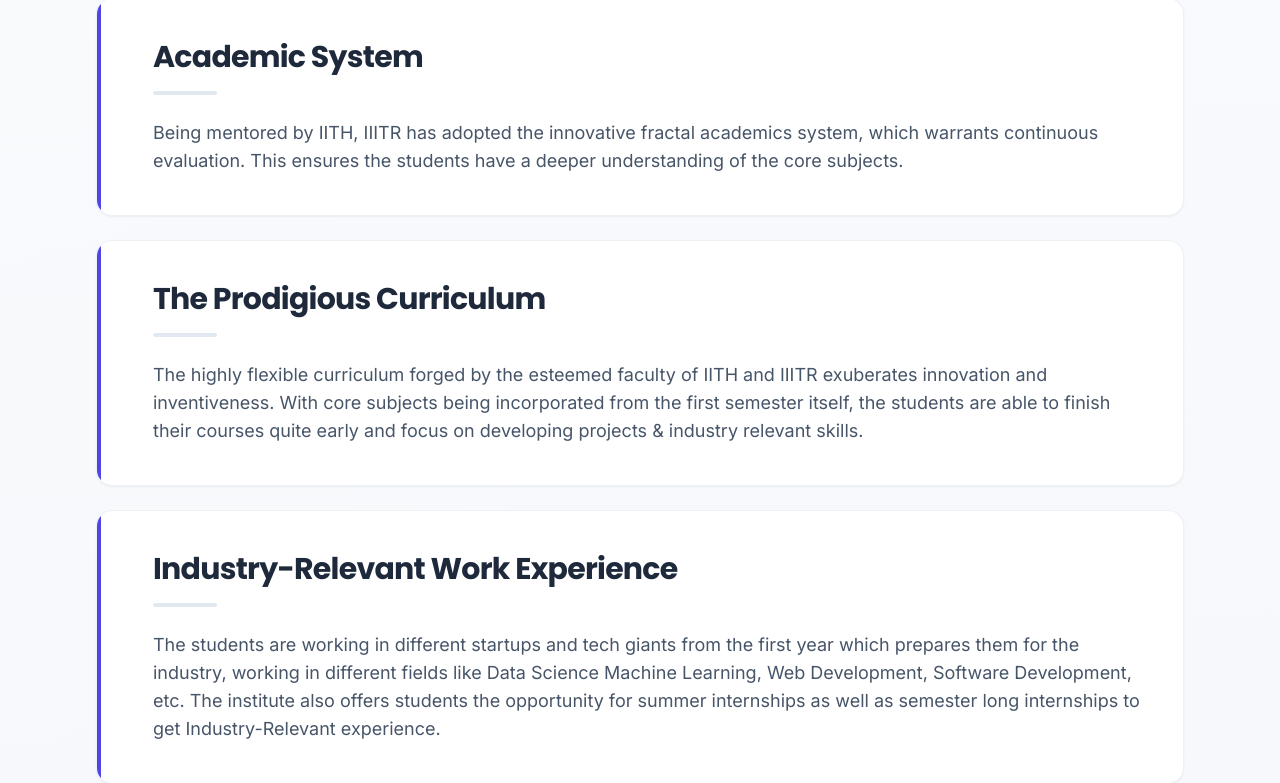
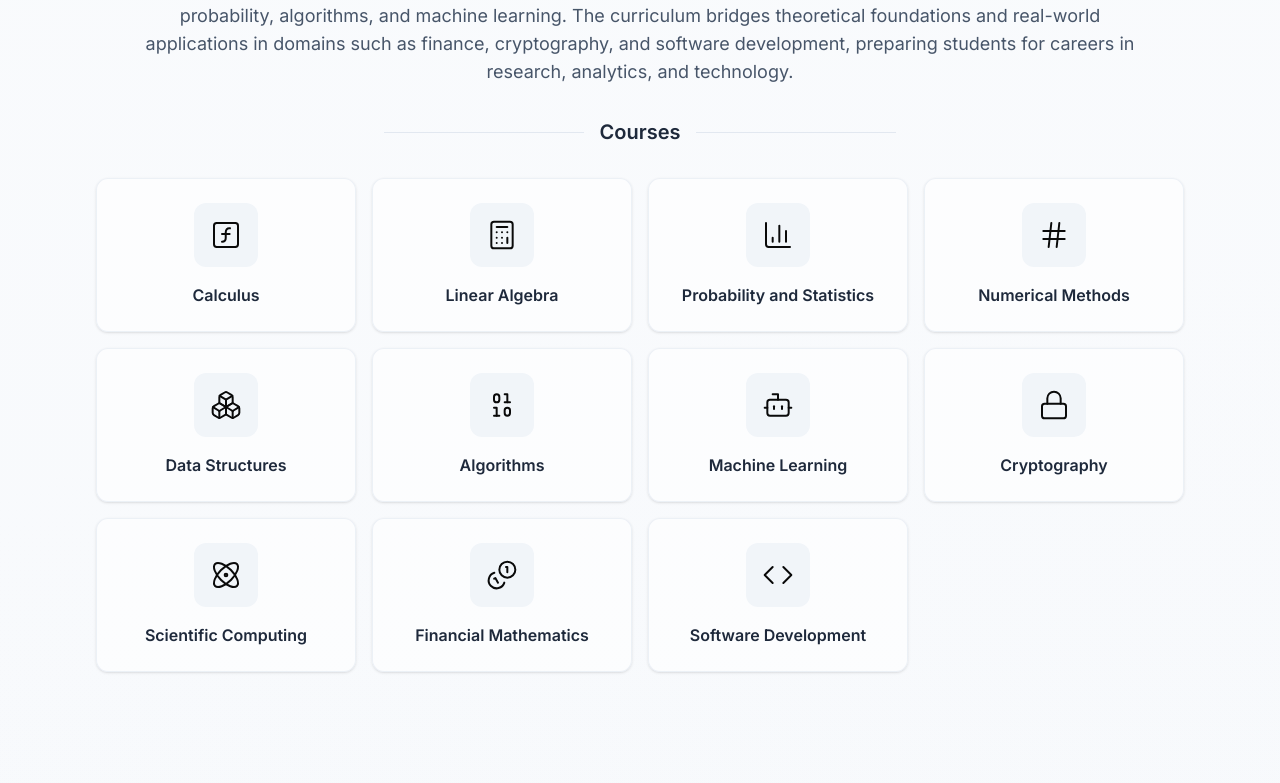
Before and after one commit to vinay-oppuri/tnp-iiitr, a Next.js app: page / in a window 1280 px wide. Shown: the part 5166-5949 px from the top of the page. Built offline with nearby package versions, Linux system fonts and the light colour scheme.

Commit message:
added mnc branch in both academics and research

```diff
--- a/components/Display.tsx
+++ b/components/Display.tsx
@@ -10,7 +10,7 @@ export default function Display({ collection }: DisplayProps) {
     return (
         <div className="mx-auto w-full">
             <h3 className="font-display mb-6 text-center text-2xl font-semibold text-indigo-900 sm:mb-8 sm:text-3xl">
-                Recruiters
+                Past Recruiters
             </h3>
             <div className="grid grid-cols-2 gap-4 sm:grid-cols-3 lg:grid-cols-4">
                 {collection.map((item) => {
--- a/components/core/Navbar.tsx
+++ b/components/core/Navbar.tsx
@@ -135,7 +135,7 @@ export default function Navbar() {
                                     "text-sm font-medium transition",
                                     isTransparent
                                         ? "text-slate-300 hover:text-white hover:bg-white/10"
-                                        : "text-slate-300 hover:text-white hover:bg-slate-800"
+                                        : "text-slate-300 hover:text-white hover:bg-white/10"
                                 )}
                                 onClick={() => jumpToSection(item.target)}
                             >
@@ -151,7 +151,7 @@ export default function Navbar() {
                                         "text-sm font-medium transition",
                                         isTransparent
                                             ? "text-slate-300 hover:text-white hover:bg-white/10"
-                                            : "text-slate-300 hover:text-white hover:bg-slate-800"
+                                            : "text-slate-300 hover:text-white hover:bg-white/10"
                                     )}
                                 >
                                     For Companies <ChevronDown className="ml-1 h-4 w-4" />
--- a/components/landing/WhatWeOfferDisplay.tsx
+++ b/components/landing/WhatWeOfferDisplay.tsx
@@ -40,7 +40,11 @@ export default function WhatWeOfferDisplay() {
                                     <div className="h-px w-full max-w-[100px] bg-slate-200 sm:max-w-[200px]" />
                                 </div>
 
-                                <div className="grid grid-cols-1 gap-4 sm:grid-cols-2 lg:grid-cols-3 xl:grid-cols-4">
+                                <div className={`grid gap-4 ${item.courses.length === 1 ? "grid-cols-1" :
+                                    item.courses.length === 2 ? "grid-cols-1 sm:grid-cols-2" :
+                                        item.courses.length === 3 ? "grid-cols-1 sm:grid-cols-2 lg:grid-cols-3" :
+                                            "grid-cols-1 sm:grid-cols-2 lg:grid-cols-3 xl:grid-cols-4"
+                                    }`}>
                                     {item.courses.map((course, idx) => (
                                         <Card key={idx} className="group overflow-hidden border-slate-200/60 bg-white/60 transition-all duration-300 hover:-translate-y-1 hover:border-slate-400 hover:bg-white hover:shadow-[0_8px_30px_rgb(0,0,0,0.08)]">
                                             <CardContent className="flex h-full flex-col items-center justify-center gap-4 p-6 text-center">
@@ -74,7 +78,11 @@ export default function WhatWeOfferDisplay() {
                                     <div className="h-px w-full max-w-[100px] bg-slate-200 sm:max-w-[200px]" />
                                 </div>
 
-                                <div className="grid grid-cols-1 gap-4 sm:grid-cols-2 lg:grid-cols-3 xl:grid-cols-4">
+                                <div className={`grid gap-4 ${item.courses.slice(0, 8).length === 1 ? "grid-cols-1" :
+                                    item.courses.slice(0, 8).length === 2 ? "grid-cols-1 sm:grid-cols-2" :
+                                        item.courses.slice(0, 8).length === 3 ? "grid-cols-1 sm:grid-cols-2 lg:grid-cols-3" :
+                                            "grid-cols-1 sm:grid-cols-2 lg:grid-cols-3 xl:grid-cols-4"
+                                    }`}>
                                     {item.courses.slice(0, 8).map((course, idx) => (
                                         <Card key={idx} className="group overflow-hidden border-slate-200/60 bg-white/60 transition-all duration-300 hover:-translate-y-1 hover:border-slate-400 hover:bg-white hover:shadow-[0_8px_30px_rgb(0,0,0,0.08)]">
                                             <CardContent className="flex h-full flex-col items-center justify-center gap-4 p-6 text-center">
--- a/data/WhatWeOffer.ts
+++ b/data/WhatWeOffer.ts
@@ -3,7 +3,7 @@ import {
     MonitorSmartphone, Cpu, Braces, Binary, Boxes, Layers,
     Calculator, FunctionSquare, BarChart3, Atom, BookHeart, Bot,
     RadioTower, Car, Eye, Plane, Cloud, MapPin, Server,
-    Activity, Hash, Scale, Share2, Wifi, HardDrive
+    Activity, Hash, Scale, Share2, Wifi, HardDrive, Coins, Lock
 } from "lucide-react";
 
 const Academics = [
@@ -50,6 +50,24 @@ const Academics = [
             { name: "Humanities", icon: BookHeart },
         ],
         facilities: "The Artificial Intelligence and Data Science academic curriculum is designed to bridge the gap between theoretical computer science and real-world problem-solving. It is an intensive program where we are constantly challenged to extract meaningful insights from massive datasets and build systems that learn and adapt."
+    },
+    {
+        id: 3,
+        title: "Mathematics and Computing",
+        courses: [
+            { name: "Calculus", icon: FunctionSquare },
+            { name: "Linear Algebra", icon: Calculator },
+            { name: "Probability and Statistics", icon: BarChart3 },
+            { name: "Numerical Methods", icon: Hash },
+            { name: "Data Structures", icon: Boxes },
+            { name: "Algorithms", icon: Binary },
+            { name: "Machine Learning", icon: Bot },
+            { name: "Cryptography", icon: Lock },
+            { name: "Scientific Computing", icon: Atom },
+            { name: "Financial Mathematics", icon: Coins },
+            { name: "Software Development", icon: Code },
+        ],
+        facilities: "The B.Tech program in Mathematics and Computing is a multidisciplinary course blending mathematics, statistics, and computer science. It equips students with strong analytical skills and computational proficiency, covering core areas like probability, algorithms, and machine learning. The curriculum bridges theoretical foundations and real-world applications in domains such as finance, cryptography, and software development, preparing students for careers in research, analytics, and technology."
     }
 ]
 
```
